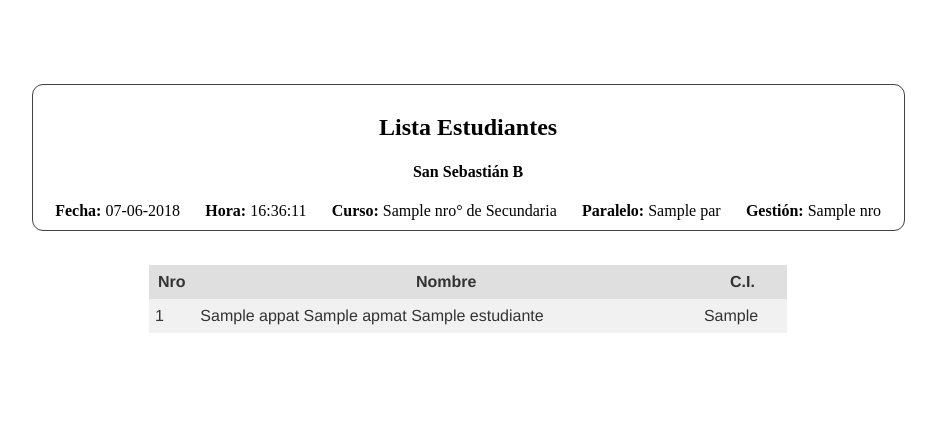
After one commit to taylorwebk/escolar-api, a PHP site: template src/templates/Curso.phtml in a window 1280 px wide. The commit adds this page. Shown: the top 424 px of the page, without its empty margins (52-988 px from the left). Run offline with PHP 8.4, Linux system fonts and the light colour scheme; the template is opened without the code that fills it: most values are stand-ins (such as "Sample title", 1, 10 or a date in 2020).

Commit message:
lista estudiantes terminada

```diff
--- a/src/Models/Curso.php
+++ b/src/Models/Curso.php
@@ -1,8 +1,10 @@
 <?php
 namespace Models;
 use Illuminate\Database\Eloquent\Model;
+use \Models\Utils;
 class Curso extends Model
 {
+  protected $guarded = [];
   protected $table = 'curso';
   public $timestamps = false;
 
@@ -12,4 +14,7 @@ class Curso extends Model
   public function inscribes() {
     return $this->hasMany('\Models\Inscribe');
   }
+  public function inscribescurrent() {
+    return $this->hasMany('\Models\Inscribe')->where('gestion_id', Utils::getCurrentYear()->id);
+  }
 }
--- a/src/Models/Profesor.php
+++ b/src/Models/Profesor.php
@@ -1,6 +1,7 @@
 <?php
 namespace Models;
 use Illuminate\Database\Eloquent\Model;
+use \Models\Utils;
 class Profesor extends Model
 {
     protected $guarded = [];
@@ -10,6 +11,9 @@ class Profesor extends Model
     public function materias() {
       return $this->belongsToMany('\Models\Materia')->withPivot('estado');
     }
+    public function instruyescurrent() {
+      return $this->hasMany('\Models\Instruye')->where('gestion_id', Utils::getCurrentYear()->id);
+    }
     public function instruyes() {
       return $this->hasMany('\Models\Instruye');
     }
--- a/src/Routes/Routes.php
+++ b/src/Routes/Routes.php
@@ -129,10 +129,13 @@ $app->group('/reporteo', function() use ($app) {
         return $result;
     });
     $app->get('/curso/{year:[0-9]+}/{id:[0-9]+}', function(Request $req, Response $res, $args) {
-        $result = $this->view->render($res, 'Static.phtml');
+        $data = ReportC::courseList($args['year'], $args['id']);
+        $result = $this->view->render($res, 'Curso.phtml', $data);
         return $result;
     });
     $app->get('/materia/{year:[0-9]+}/{id:[0-9]+}/{mat:[0-9]+}', function(Request $req, Response $res, $args) {
+        $data = ReportC::subjectGrades($args['year'], $args['id'], $args['mat']);
+        return $res->withJson($data);
         $result = $this->view->render($res, 'Static.phtml');
         return $result;
     });
--- /dev/null
+++ b/src/templates/Curso.phtml
@@ -0,0 +1,115 @@
+<!DOCTYPE html>
+<html>
+
+<head>
+  <meta charset="utf-8" />
+  <meta http-equiv="X-UA-Compatible" content="IE=edge">
+  <title>Docentes</title>
+  <meta name="viewport" content="width=device-width, initial-scale=1">
+  <style>
+    body {
+      width: 231mm;
+      padding: 2cm;
+    }
+
+    header {
+      border: 1.2px solid #424242;
+      border-radius: 11px;
+      padding: 10px;
+    }
+
+    .title {
+      text-align: center;
+    }
+
+    .header-data-container div {
+      display: inline;
+    }
+
+    .header-data-container {
+      display: flex;
+      justify-content: space-around;
+    }
+
+    table {
+      color: #333;
+      font-family: Helvetica, Arial, sans-serif;
+      width: 640px;
+      border-collapse: collapse;
+      border-spacing: 0;
+      margin: 15px auto;
+    }
+    td,
+    th {
+      height: 30px;
+      border: 2px solid transparent;
+    }
+    th {
+      background: #DFDFDF;
+      font-weight: bold;
+    }
+    td {
+      background: #FAFAFA;
+      text-align: left;
+      padding-left: 5px;
+    }
+    tr:nth-child(even) td {
+      background: #F1F1F1;
+    }
+    tr:nth-child(odd) td {
+      background: #FEFEFE;
+    }
+  </style>
+</head>
+
+<body>
+  <header>
+    <h2 class="title">Lista Estudiantes</h2>
+    <h4 class="title">San Sebastián B</h4>
+    <div class="header-data-container">
+      <div>
+        <b>Fecha:</b>
+        <span><?= date('d-m-Y') ?></span>
+      </div>
+      <div>
+        <b>Hora:</b>
+        <span><?= date('H:i:s') ?></span>
+      </div>
+      <div>
+        <b>Curso:</b>
+        <span><?= $nro.'° de Secundaria' ?></span>
+      </div>
+      <div>
+        <b>Paralelo:</b>
+        <span><?= $par ?></span>
+      </div>
+      <div>
+        <b>Gestión:</b>
+        <span><?= $gestion->nro ?></span>
+      </div>
+    </div>
+  </header>
+  <br />
+  <table>
+    <tr>
+      <th>Nro</th>
+      <th>Nombre</th>
+      <th>C.I.</th>
+    </tr>
+    <?php
+      $cont = 1;
+      foreach($estudiantes as $estudiante):
+    ?>
+    <tr>
+      <td><?= $cont ?></td>
+      <td><?= $estudiante['appat'].' '.$estudiante['apmat'].' '.$estudiante['nombres'] ?></td>
+      <td><?= $estudiante['ci'] ?></td>
+    </tr>
+    <?php
+      $cont++;
+      endforeach;
+    ?>
+  </table>
+</body>
+
+</html>
```
Also changed, not shown: src/Controllers/ReportC.php (+66 -0 lines), src/Controllers/TeacherC.php (+8 -7 lines).
